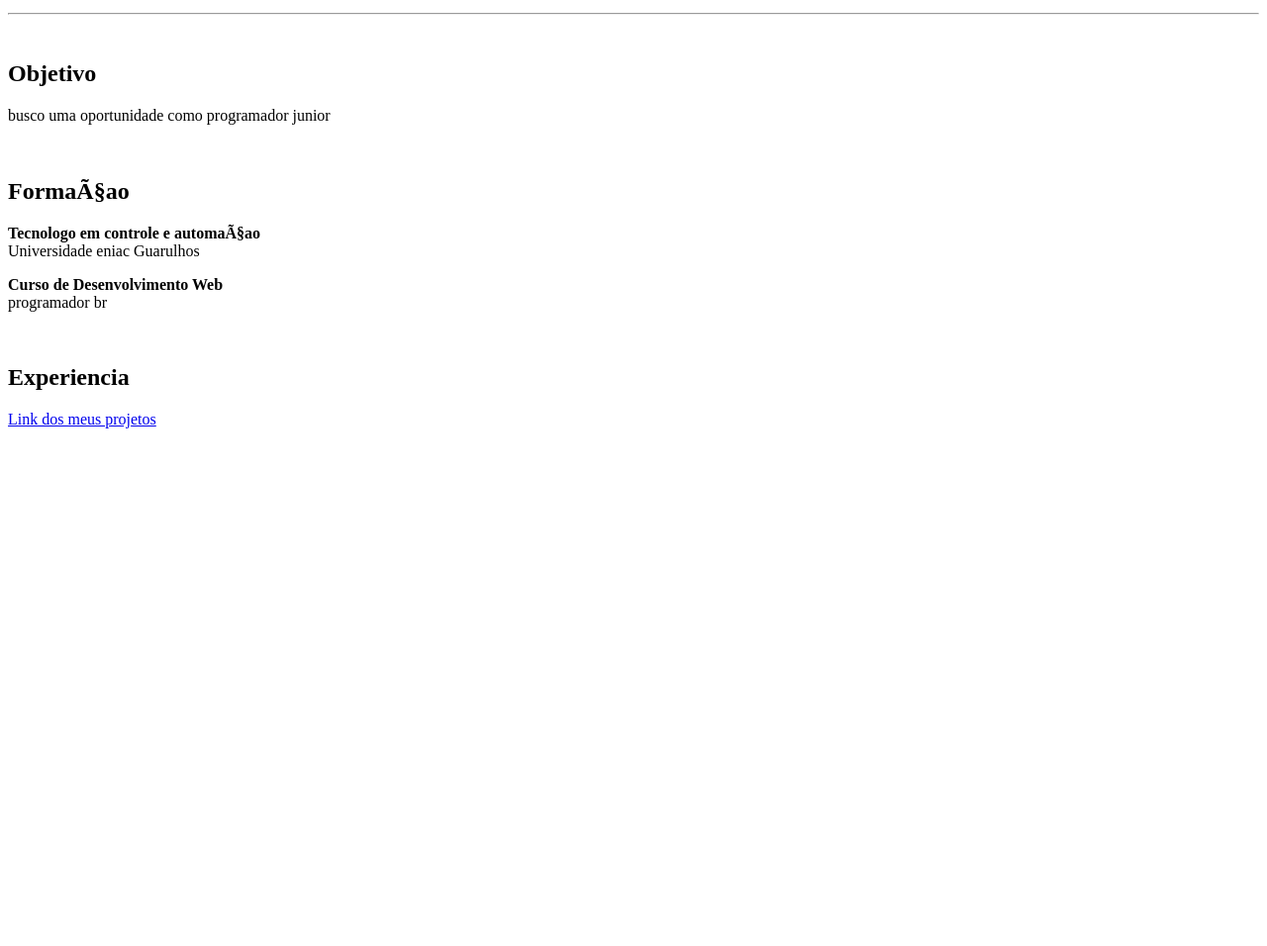
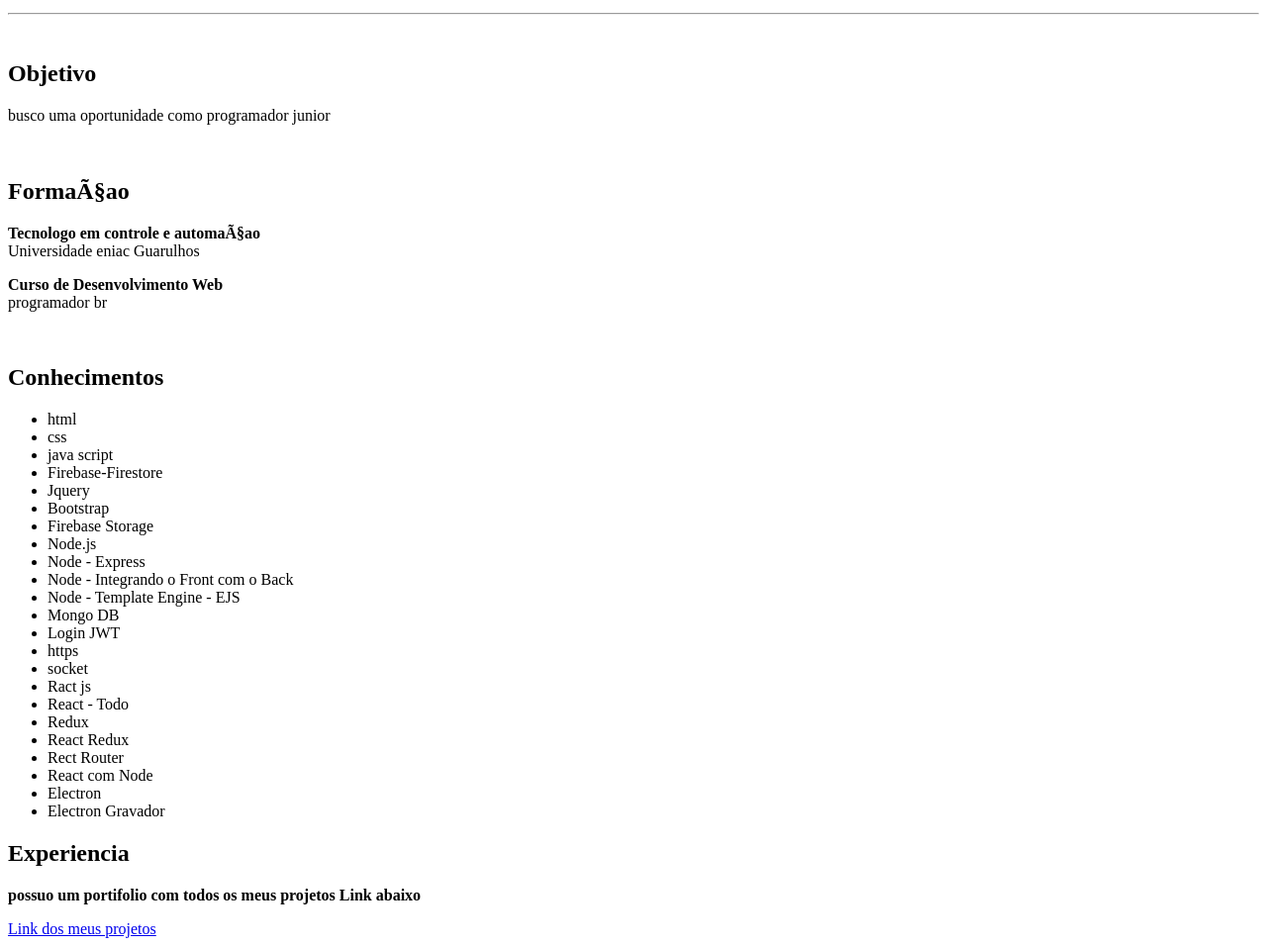
Before and after one commit to israelbernardino/projeto-portiolio, a plain HTML site: page curriculo.html in a window 1280 px wide. Shown: the part 137-1093 px from the top of the page at 99% size. Before the commit the page ends 800 px from the top, so only its background shows below. Drawn offline with Linux system fonts and the light colour scheme.

Commit message:
portifolio novo

```diff
--- a/curriculo.html
+++ b/curriculo.html
@@ -68,7 +68,62 @@
 
 
 
+
+<h2>Conhecimentos</h2>
+
+  <ul>
+
+ <li>  html  </li>
+ <li> css   </li>
+ <li> java script   </li>
+ <li> Firebase-Firestore   </li>
+ <li> Jquery   </li>
+ <li> Bootstrap    </li>
+ <li> Firebase Storage   </li>
+ <li> Node.js   </li>
+ <li> Node - Express   </li>
+ <li> Node - Integrando o Front com o Back   </li>
+ <li> Node - Template Engine - EJS    </li>
+ <li> Mongo DB   </li>
+ <li> Login JWT   </li>
+ <li> https   </li>
+ <li> socket   </li>
+ <li> Ract js   </li>
+ <li> React - Todo   </li>
+ <li> Redux   </li>
+ <li> React Redux   </li>
+ <li> Rect Router   </li>
+ <li> React com Node   </li>
+ <li> Electron   </li>
+ <li> Electron Gravador   </li>
+
+
+
+
+
+
+
+  </ul>
+
+
+
+
+
+
+
+
+
 <h2>Experiencia</h2>
+
+
+<p>
+
+  <strong>possuo um portifolio com todos os meus projetos Link abaixo</strong> <br>
+
+
+
+
+</p>
 
 
 
```
Also changed, not shown: 1 other file.
